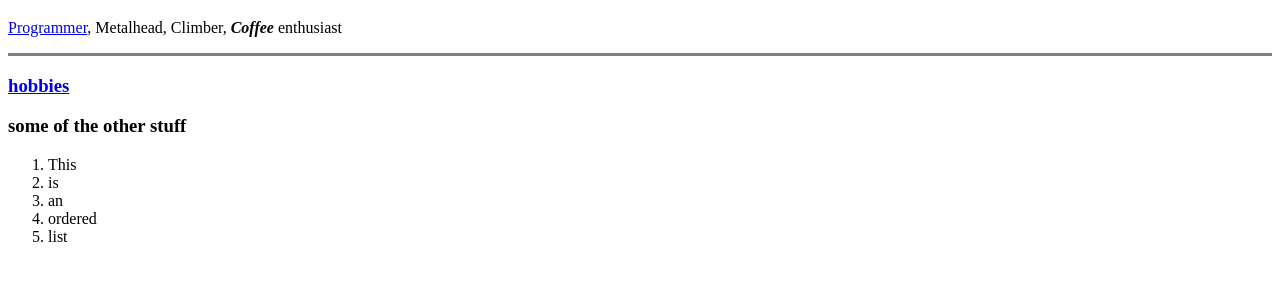
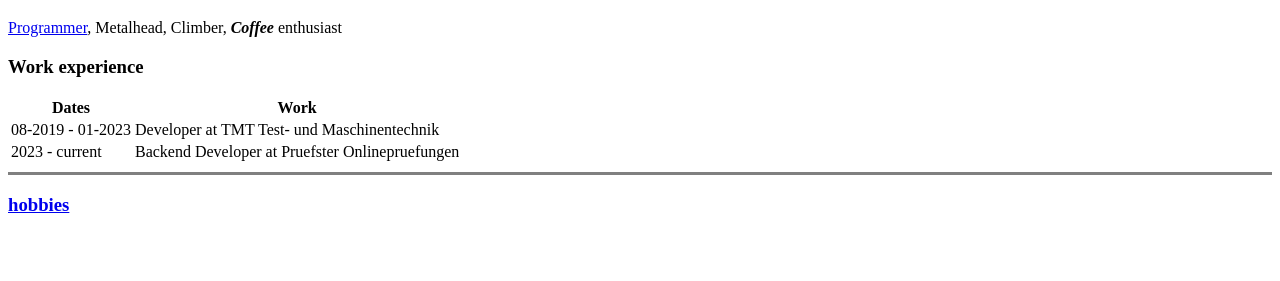
Before and after one commit to JSchrtke/html-webpage, a plain HTML site: page index.html in a window 1280 px wide. Shown: the part 373-654 px from the top of the page. Drawn offline with Linux system fonts and the light colour scheme.

Commit message:
Add work experience

```diff
--- a/index.html
+++ b/index.html
@@ -8,15 +8,24 @@
         <img src="https://avatars.githubusercontent.com/u/31078741?v=4" alt="oh no, there is no image to be found here">
         <h1>JSchrtke</h1>
         <p><a href="https://github.com/JSchrtke">Programmer</a>, Metalhead, Climber, <strong><em>Coffee</em></strong> enthusiast</p>
+        <h3>Work experience</h3>
+        <table>
+            <thead>
+                <tr>
+                    <th>Dates</th>
+                    <th>Work</th>
+                </tr>
+            </thead>
+            <tr>
+                <td>08-2019 - 01-2023</td>
+                <td>Developer at TMT Test- und Maschinentechnik</td>
+            </tr>
+            <tr>
+                <td>2023 - current</td>
+                <td>Backend Developer at Pruefster Onlinepruefungen</td>
+            </tr>
+        </table>
         <hr size="3" noshade>
         <h3><a href="./hobbies.html">hobbies</a></h3>
-        <h3>some of the other stuff</h3>
-        <ol>
-            <li>This</li>
-            <li>is</li>
-            <li>an</li>
-            <li>ordered</li>
-            <li>list</li>
-        </ol>
     </body>
 </html>
```
